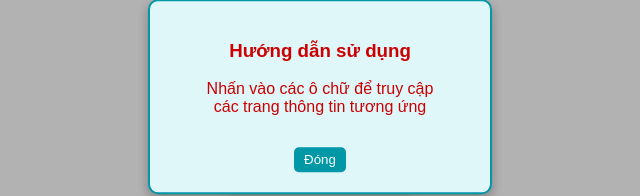
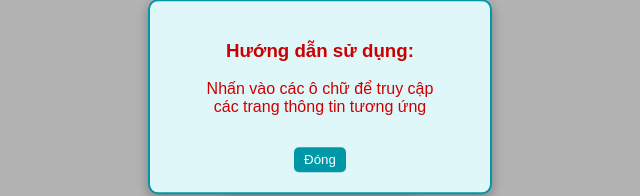
Before and after one commit to lop0dongthacgian/congthongtindientu, a plain HTML site: page index.html in a window 1280 px wide. Both pictures are taken after a click on the element "Hướng dẫn". Shown: the part 303-499 px from the top of the page, 320-960 px from the left. Drawn offline with Linux system fonts and the light colour scheme.

Commit message:
Update index.html

```diff
--- a/index.html
+++ b/index.html
@@ -128,7 +128,7 @@
   <!-- Bảng hướng dẫn -->
   <div class="popup-overlay" id="overlay"></div>
   <div class="popup" id="guideBox">
-    <h3>Hướng dẫn sử dụng</h3>
+    <h3>Hướng dẫn sử dụng:</h3>
     <p>Nhấn vào các ô chữ để truy cập <br> các trang thông tin tương ứng</p>
     <button onclick="closeGuide()">Đóng</button>
   </div>
```
